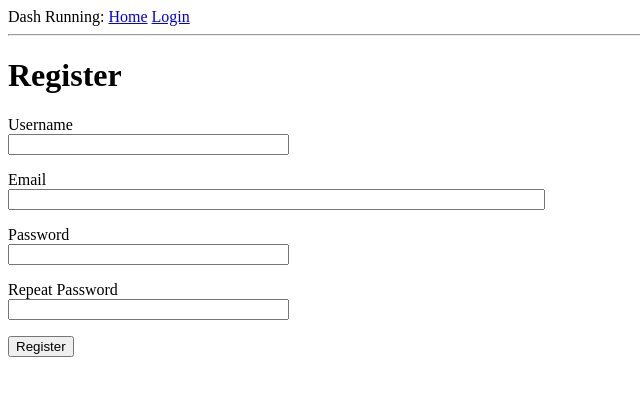
After one commit to paulsavala/Dash-Running, a Flask app: page /register in a window 1280 px wide. The commit adds this page. Shown: the top 396 px of the page, without its empty margins (0-640 px from the left). Run offline with Flask 2, Linux system fonts and the light colour scheme.

Commit message:
Setup new user registration framework

```diff
--- a/app/__init__.py
+++ b/app/__init__.py
@@ -9,5 +9,6 @@ app.config.from_object(Config)
 db = SQLAlchemy(app)
 migrate = Migrate(app, db)
 login = LoginManager(app)
+login.login_view = 'login'
 
 from app import routes, models
--- a/app/forms.py
+++ b/app/forms.py
@@ -1,9 +1,35 @@
 from flask_wtf import FlaskForm
 from wtforms import StringField, PasswordField, BooleanField, SubmitField
-from wtforms.validators import DataRequired
+from wtforms.validators import DataRequired, ValidationError, \
+                                DataRequired, Email, EqualTo
+from app.models import User
 
 class LoginForm(FlaskForm):
     username = StringField('Username', validators=[DataRequired()])
     password = PasswordField('Password', validators=[DataRequired()])
     remember_me = BooleanField('Remember Me')
     submit = SubmitField('Sign In')
+
+class RegistrationForm(FlaskForm):
+    username = StringField('Username', validators=[DataRequired()])
+    email = StringField('Email', validators=[DataRequired()])
+    password = PasswordField('Password', validators=[DataRequired()])
+    password2 = PasswordField('Repeat Password', validators=[DataRequired(), \
+                                                        EqualTo('password')])
+    submit = SubmitField('Register')
+
+    # Methods named "validate_<field_name>" are automatically invoked by Flask
+    # when a field of type "field_name" is run. So since we have both a
+    # "username" field and an "email" field (in the RegistrationForm above),
+    # Flask automatically runs these validators, in addition to any validators
+    # requested of those fields in validators=[...]
+    def validate_username(self, username):
+        user = User.query.filter_by(username=username.data).first()
+        if user is not None:
+            raise ValidationError('That username is already taken, please \
+                                    choose another.')
+
+    def validate_email(self, email):
+        email = User.query.filter_by(email=email.data).first()
+        if email is not None:
+            raise ValidationError('That email address is already in use.')
--- a/app/routes.py
+++ b/app/routes.py
@@ -1,13 +1,14 @@
-from flask import render_template, flash, redirect, url_for
-from app import app
-from app.forms import LoginForm
-from flask_login import current_user, login_user
+from flask import render_template, flash, redirect, url_for, request
+from app import app, db
+from app.forms import LoginForm, RegistrationForm
+from flask_login import current_user, login_user, logout_user, login_required
 from app.models import User
+from werkzeug.urls import url_parse
 
 @app.route('/')
 @app.route('/index')
+@login_required
 def index():
-    user = {'username': 'Paul'}
     runs = [
         {
             'runner': {'username': 'Ling'},
@@ -20,7 +21,7 @@ def index():
             'distance': 3.1
         }
     ]
-    return render_template('index.html', title='Home', user=user, runs=runs)
+    return render_template('index.html', title='Home', runs=runs)
 
 @app.route('/login', methods=['GET', 'POST'])
 def login():
@@ -33,5 +34,27 @@ def login():
             flash('Invalid username or password')
             return redirect(url_for('login'))
         login_user(user, remember=form.remember_me.data)
+        next_page = request.args.get('next')
+        if not next_page or url_parse(next_page).netloc != '':
+            next_page = url_for('index')
+        return redirect(next_page)
+    return render_template('login.html', title='Sign In', form=form)
+
+@app.route('/logout')
+def logout():
+    logout_user()
+    return redirect(url_for('index'))
+
+@app.route('/register', methods=['GET', 'POST'])
+def register():
+    if current_user.is_authenticated:
         return redirect(url_for('index'))
-    return render_template('login.html', title='Sign In', form=form)
+    form = RegistrationForm()
+    if form.validate_on_submit():
+        user = User(username=form.username.data, email=form.email.data)
+        user.set_password(form.password.data)
+        db.session.add(user)
+        db.session.commit()
+        flash('Welcome to Dash Running.')
+        return redirect(url_for('login'))
+    return render_template('register.html', title='Register', form=form)
--- a/app/templates/base.html
+++ b/app/templates/base.html
@@ -9,7 +9,11 @@
     <div>
       Dash Running:
       <a href="{{ url_for('index') }}">Home</a>
+      {% if current_user.is_anonymous %}
       <a href="{{ url_for('login') }}">Login</a>
+      {% else %}
+      <a href="{{ url_for('logout') }}">Logout</a>
+      {% endif %}
     </div>
     <hr>
     {% with messages = get_flashed_messages() %}
--- a/app/templates/index.html
+++ b/app/templates/index.html
@@ -1,7 +1,7 @@
 {% extends "base.html" %}
 
 {% block content %}
-  <h1>Hello, {{ user.username }}!</h1>
+  <h1>Hello, {{ current_user.username }}!</h1>
   {% for run in runs %}
     <div>
       <p>
--- a/app/templates/login.html
+++ b/app/templates/login.html
@@ -24,5 +24,6 @@
     <p>
       {{ form.submit() }}
     </p>
+    <p>New User: <a href="{{ url_for('register') }}"</p>Click to Register</a></p>
   </form>
 {% endblock %}
--- /dev/null
+++ b/app/templates/register.html
@@ -0,0 +1,37 @@
+{% extends "base.html" %}
+
+{% block content %}
+  <h1>Register</h1>
+  <form action="" method="post">
+    {{ form.hidden_tag() }}
+    <p>
+      {{ form.username.label }}<br>
+      {{ form.username(size=32) }}<br>
+      {% for error in form.username.errors %}
+        <span style="color:red;">[{{ error }}]</span>
+      {% endfor %}
+    </p>
+    <p>
+      {{ form.email.label }}<br>
+      {{ form.email(size=64) }}<br>
+      {% for error in form.email.errors %}
+        <span style="color:red;">[{{ error }}]</span>
+      {% endfor %}
+    </p>
+    <p>
+      {{ form.password.label }}<br>
+      {{ form.password(size=32) }}<br>
+      {% for error in form.password.errors %}
+        <span style="color:red;">[{{ error }}]</span>
+      {% endfor %}
+    </p>
+    <p>
+      {{ form.password2.label }}<br>
+      {{ form.password2(size=32) }}<br>
+      {% for error in form.password2.errors %}
+        <span style="color:red;">[{{ error }}]</span>
+      {% endfor %}
+    </p>
+    <p>{{ form.submit() }}</p>
+  </form>
+{% endblock %}
```
Also changed, not shown: app.db.
